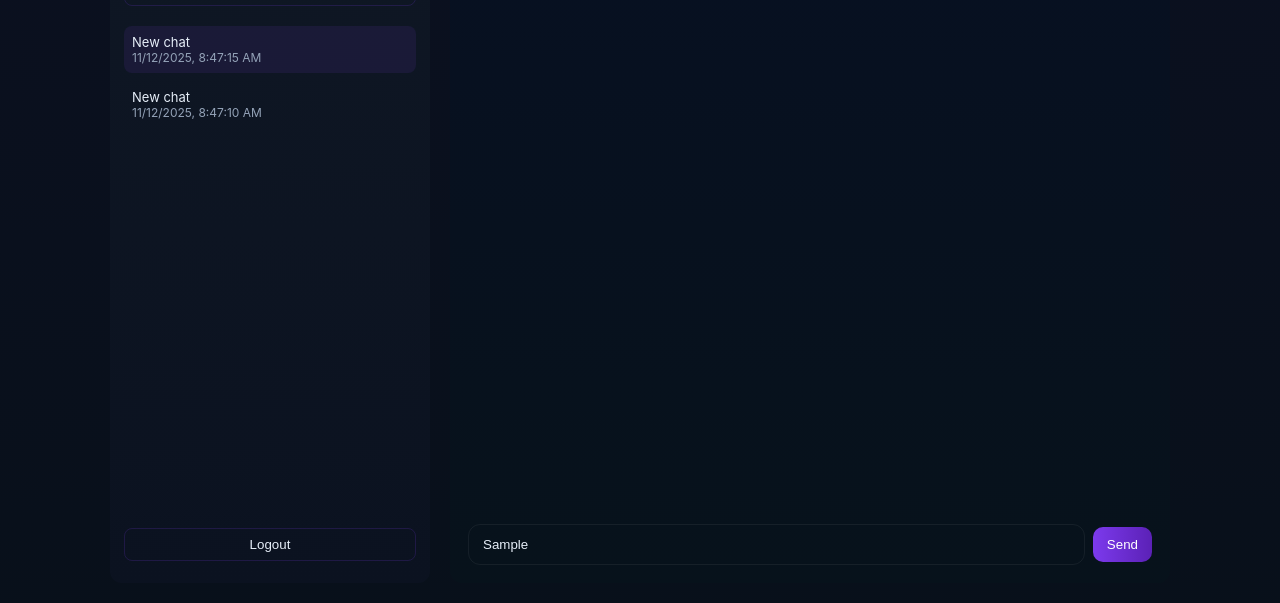
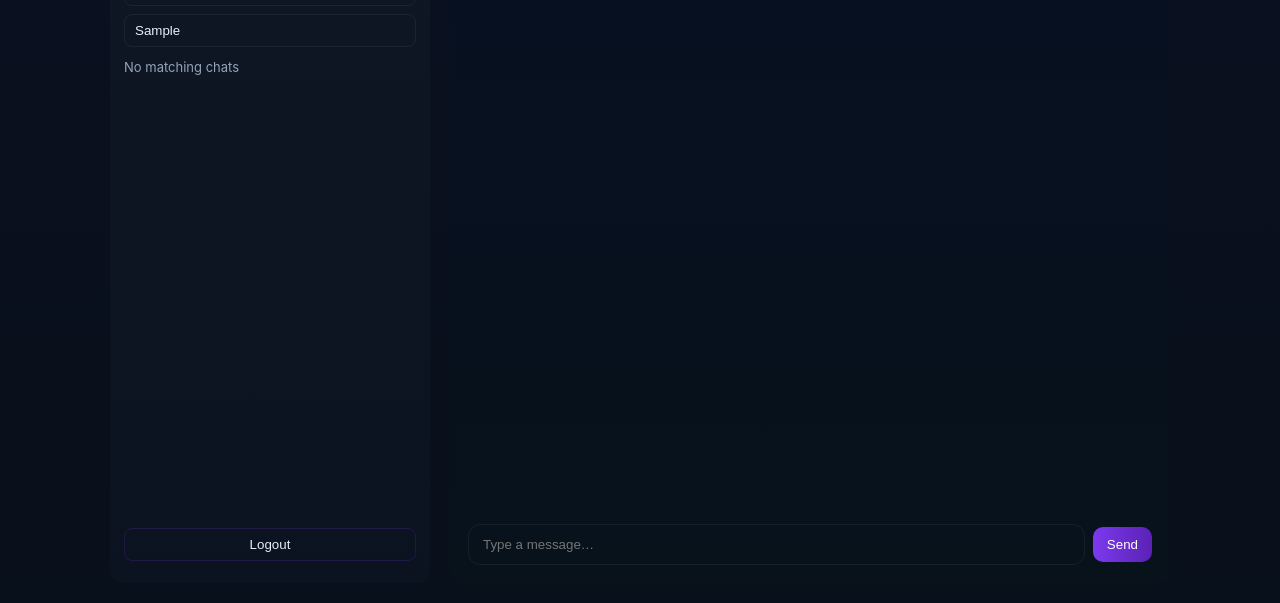
Before and after one commit to thapasaurav2019-star/mental-Health-AI-chatbot, a plain HTML site: page frontend/index.html in a window 1280 px wide. Both pictures are taken after typing "Sample" into the empty fields and a click on the button "+ New chat". Shown: the part 169-772 px from the top of the page. Drawn offline with Linux system fonts and the light colour scheme; no server answers.

Commit message:
feat(ui): add chat search under New chat and filter session list in sidebar

```diff
--- a/frontend/index.html
+++ b/frontend/index.html
@@ -26,6 +26,7 @@
     .brand h1{font-size:14px; margin:0}
     .new-session{margin:8px 0; background:transparent; border:1px solid rgba(124,58,237,0.18); color:var(--text); padding:8px; border-radius:8px; cursor:pointer}
     .sessions{flex:1; overflow:auto; margin-top:12px}
+  .search{width:100%; background:transparent; border:1px solid rgba(255,255,255,0.06); padding:8px 10px; border-radius:8px; color:var(--text)}
 
   .nav-item{display:flex;align-items:center;gap:10px;padding:8px;border-radius:8px;color:var(--muted);cursor:pointer}
   .nav-item:hover{background:rgba(255,255,255,0.02);color:var(--text)}
@@ -80,6 +81,7 @@
       </div>
       <div id="status" class="muted" style="margin-bottom:8px">Checking backend status…</div>
       <button id="newBtn" class="new-session">+ New chat</button>
+      <input id="searchChats" class="search" type="text" placeholder="Search chats…" aria-label="Search chats" />
 
       <div class="sessions">
         <ul id="sessionList" style="list-style:none; padding:0; margin:0; display:flex; flex-direction:column; gap:8px">
@@ -197,6 +199,11 @@
   }
   function saveStoredSessions(s){ localStorage.setItem('mh_sessions', JSON.stringify(s)) }
   function findStoredSession(id){ return getStoredSessions().find(x=>x.id===id); }
+  function currentFilter(){
+    const el = document.getElementById('searchChats');
+    return el ? el.value.trim() : '';
+  }
+
   function addStoredSession(id, title){
     const s = getStoredSessions();
     // remove existing with same id
@@ -204,19 +211,24 @@
     const now = new Date().toISOString();
     filtered.unshift({id, title: title||id, updated: now});
     saveStoredSessions(filtered.slice(0,50));
-    renderSessions();
+    renderSessions(currentFilter());
   }
   function updateStoredSessionTitle(id, title){
     const s = getStoredSessions();
     const idx = s.findIndex(x=>x.id===id);
-    if(idx>=0){ s[idx].title = title; s[idx].updated = new Date().toISOString(); saveStoredSessions(s); renderSessions(); }
+    if(idx>=0){ s[idx].title = title; s[idx].updated = new Date().toISOString(); saveStoredSessions(s); renderSessions(currentFilter()); }
   }
   function renderSessions(filter=''){
     const list = getStoredSessions();
     sessionListEl.innerHTML='';
-  if(list.length===0){ sessionListEl.innerHTML='<li class="muted">No chats yet — start a new chat</li>'; return }
+    if(list.length===0){ sessionListEl.innerHTML='<li class="muted">No chats yet — start a new chat</li>'; return }
     const q = (filter||'').toLowerCase();
+    let added = 0;
     for(const it of list){
+      const titleText = (it.title||'').toLowerCase();
+      const idText = (it.id||'').toLowerCase();
+      const matches = !q || titleText.includes(q) || idText.includes(q);
+      if(!matches) continue;
       const li = document.createElement('li');
       li.style.padding = '8px';
       li.style.borderRadius = '8px';
@@ -282,10 +294,12 @@
       li.appendChild(menu);
 
       sessionListEl.appendChild(li);
+      added++;
     }
+    if(added===0){ sessionListEl.innerHTML='<li class="muted">No matching chats</li>'; }
   }
 
-  function loadSession(id){ sessionId = id; localStorage.setItem('mh_session', id); setSidInURL(id); renderSessions(); loadHistory(); }
+  function loadSession(id){ sessionId = id; localStorage.setItem('mh_session', id); setSidInURL(id); renderSessions(currentFilter()); loadHistory(); }
 
   function closeAllKebabMenus(){
     document.querySelectorAll('.kebab-menu.open').forEach(el=> el.classList.remove('open'));
@@ -309,7 +323,7 @@
       if(list.length>0){ loadSession(list[0].id); }
       else{ (async()=>{ sessionId=''; await ensureSession(); await loadHistory(); })(); }
     } else {
-      renderSessions();
+      renderSessions(currentFilter());
     }
   }
 
@@ -403,7 +417,7 @@
     sessionId = '';
     await ensureSession();
     await loadHistory();
-    renderSessions();
+    renderSessions(currentFilter());
   };
 
   // Logout handler: clear session and redirect to login
@@ -490,8 +504,15 @@
     setSidInURL(sessionId);
     await loadHistory();
     await fetchStatus();
-    renderSessions();
+    renderSessions(currentFilter());
   })();
+  // Search field -> filter sessions in real time
+  const searchEl = document.getElementById('searchChats');
+  if(searchEl){
+    searchEl.addEventListener('input', ()=>{
+      renderSessions(searchEl.value.trim());
+    });
+  }
 
   // offline banner hooks removed
 
```
